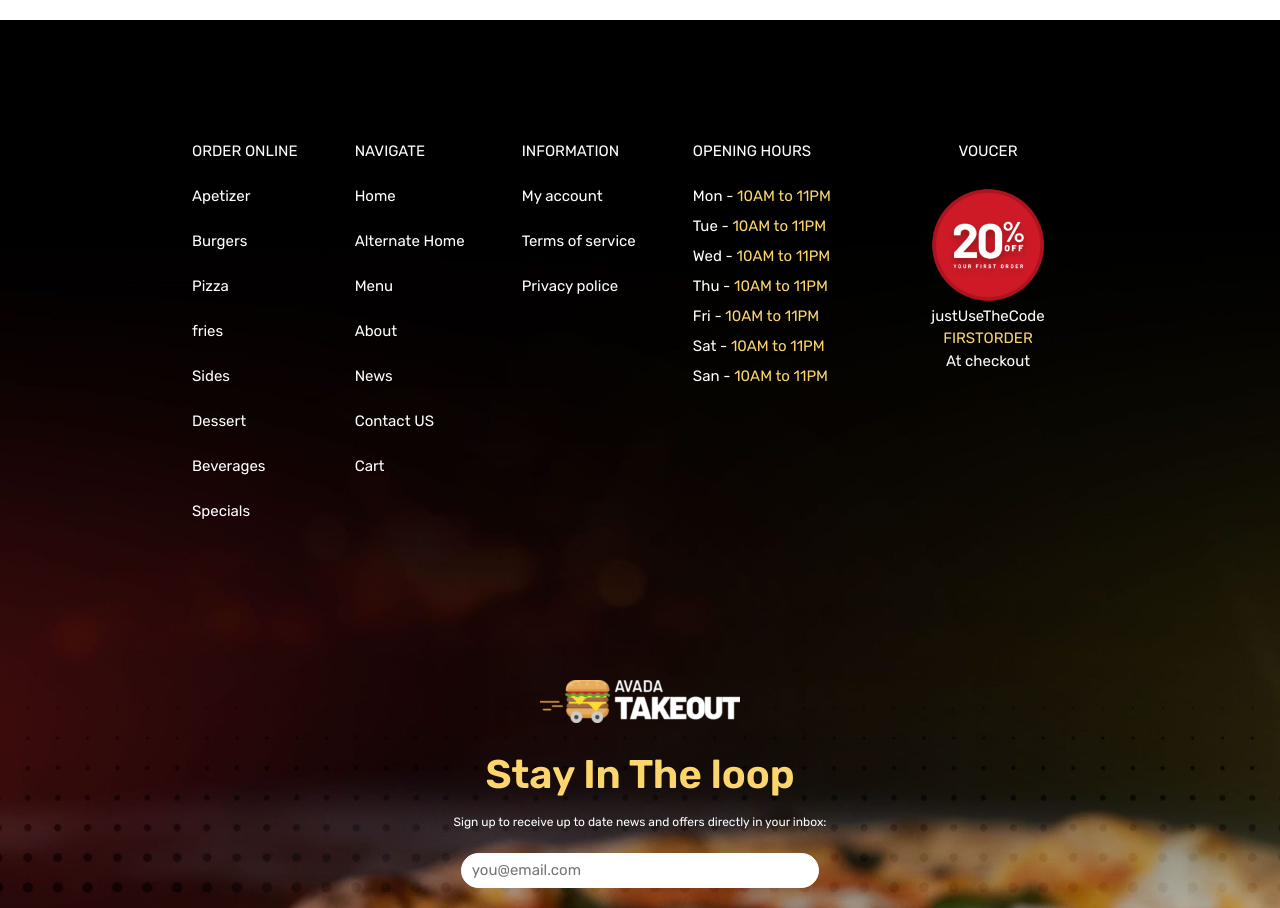
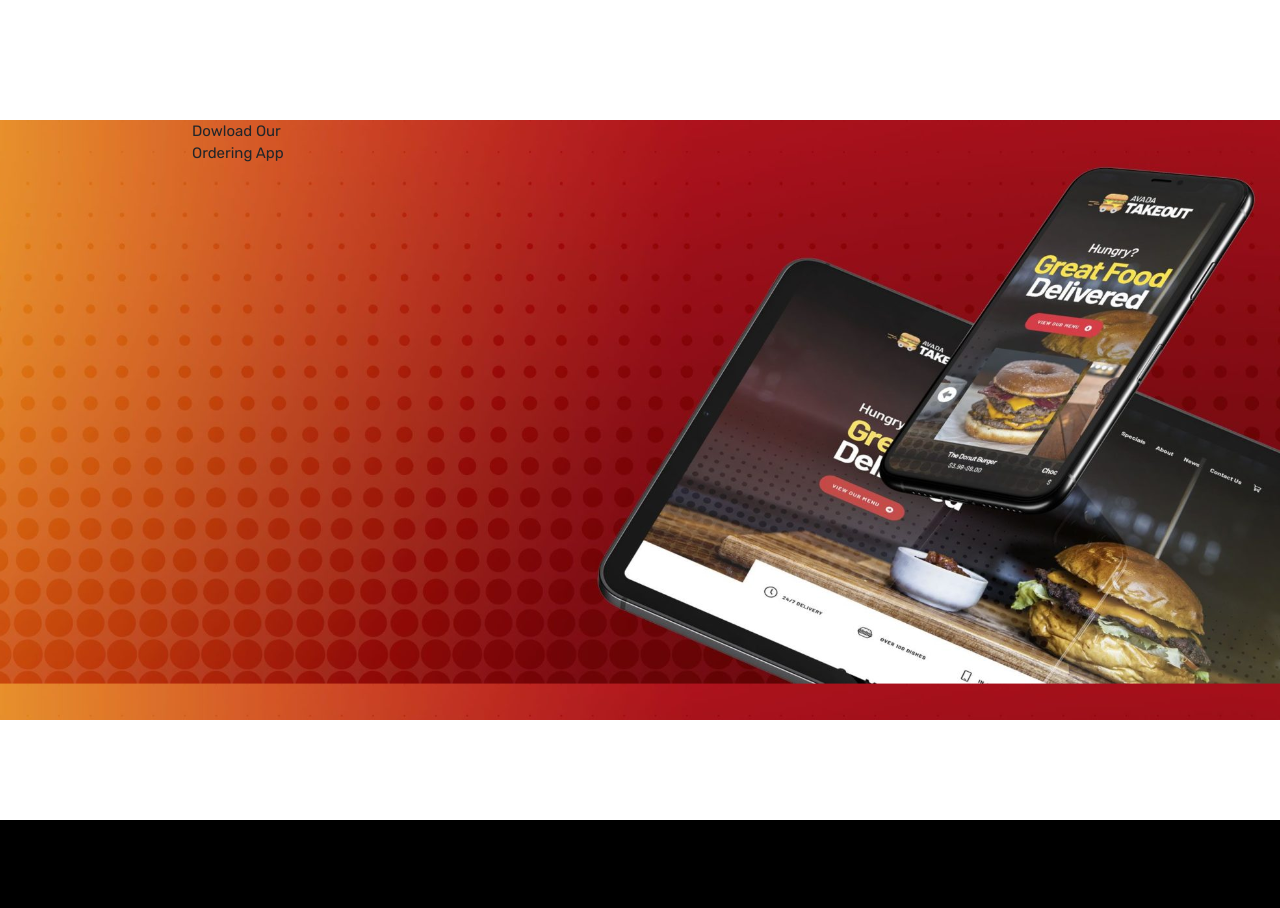
Before and after one commit to FabioBabaglioni/proj-html-vuejs, a Vue app: page / in a window 1280 px wide. Shown: the part 3060-3968 px from the top of the page. Built offline with nearby package versions, Linux system fonts and the light colour scheme.

Commit message:
scafolding mainOrder

```diff
--- a/src/components/mainOrder.vue
+++ b/src/components/mainOrder.vue
@@ -6,9 +6,26 @@ export default {
 </script>
 
 <template>
-
+    <section id="background">
+        <div class="container_site">
+            <div class="text_medium">Dowload Our</div>
+            <div class="text_big">Ordering App</div>
+            <div class="d_flex">
+                <img src="" alt="">
+                <img src="" alt="">
+            </div>
+        </div>
+    </section>
 </template>
 
 <style scoped lang="scss">
+@use "./style/partials/variables.scss" as *;
 
+#background {
+    background-image: url(../img/app-ordering-scaled.jpg);
+    background-size: 130%;
+    background-position: top;
+    height: 600px;
+    margin: 100px 0;
+}
 </style>
```
